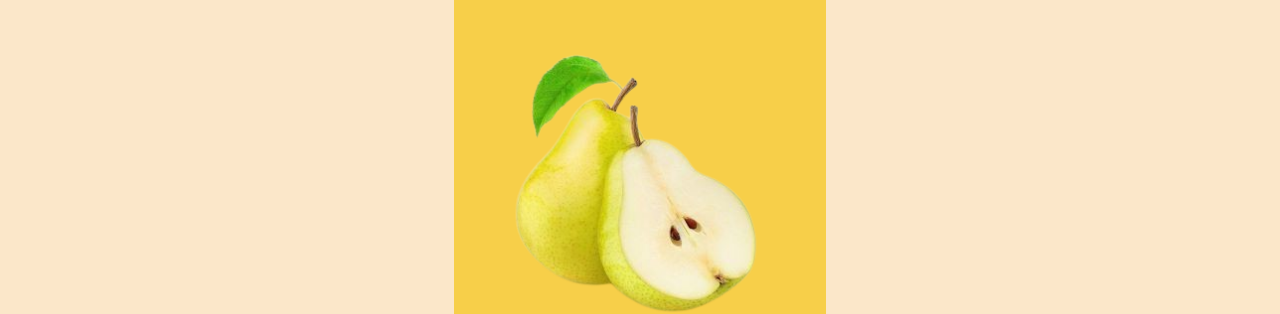
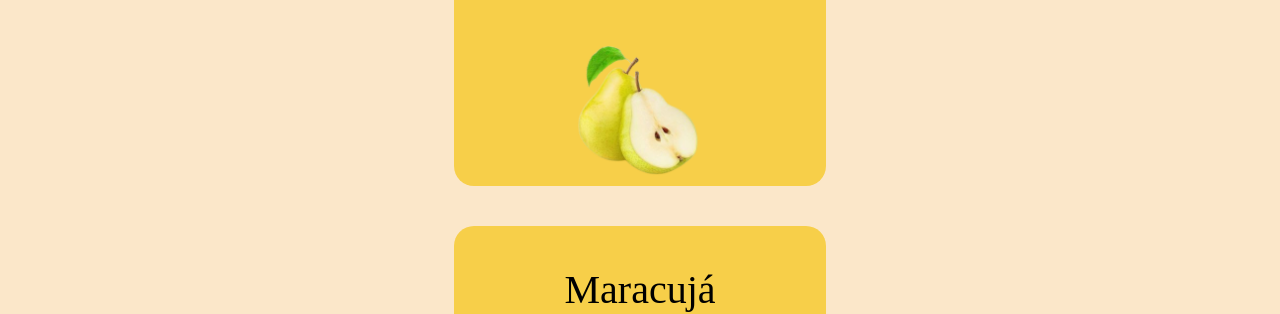
Before and after one commit to P4UL4V3RS0/Receitas-da-Paulinha, a plain HTML site: page index.html in a window 1280 px wide. Shown: the part 516-830 px from the top of the page. Drawn offline with Linux system fonts and the light colour scheme.

Commit message:
Atualiza a pasta imagens e o estilo do site

```diff
--- a/style.css
+++ b/style.css
@@ -33,6 +33,10 @@ main{
     text-align: center;
     padding: 20px;
 }
+.item p{
+    padding-top: 40px;
+    font-size: 30pt;
+}
 .info-container{
     display: flex;
     background-color: #f7cf49;
@@ -60,9 +64,10 @@ main{
     margin-right: auto;
     margin-top: 20px;
     text-align: center;
-    width: 80%;
-    max-width: 80%;
+    max-width: 40%;
     min-width: 30%;
+
+   -
 }
 .pag{
     color: black;
@@ -84,11 +89,9 @@ li{
     color: #F3BB40;
     font-size: 25pt;
 }
-.item p{
-    padding-top: 40px;
-    font-size: 30pt;
-}
+
 /* outras páginas */
+
 .titulo-principal{
     font-size: 30pt;
 }
```
